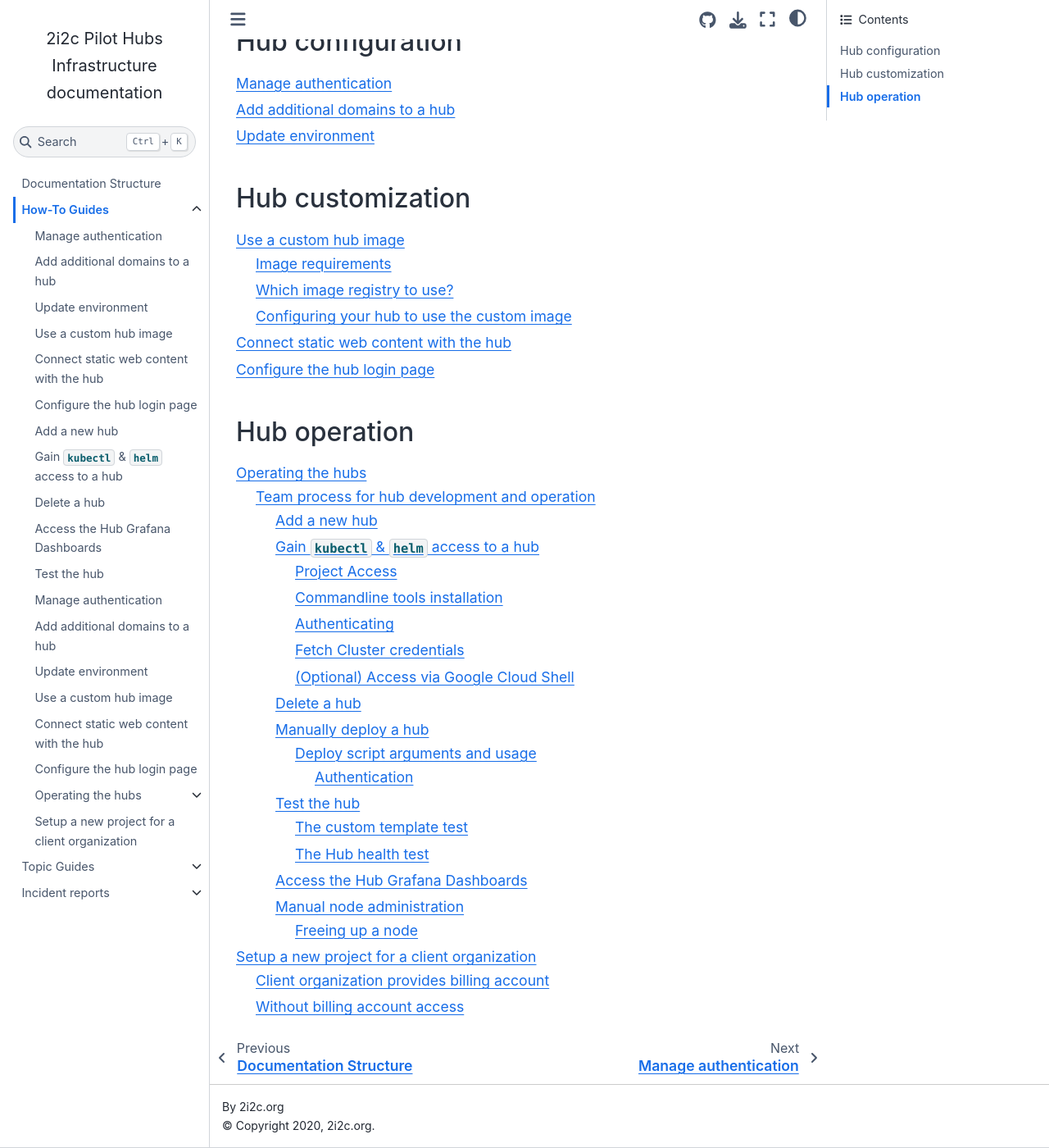
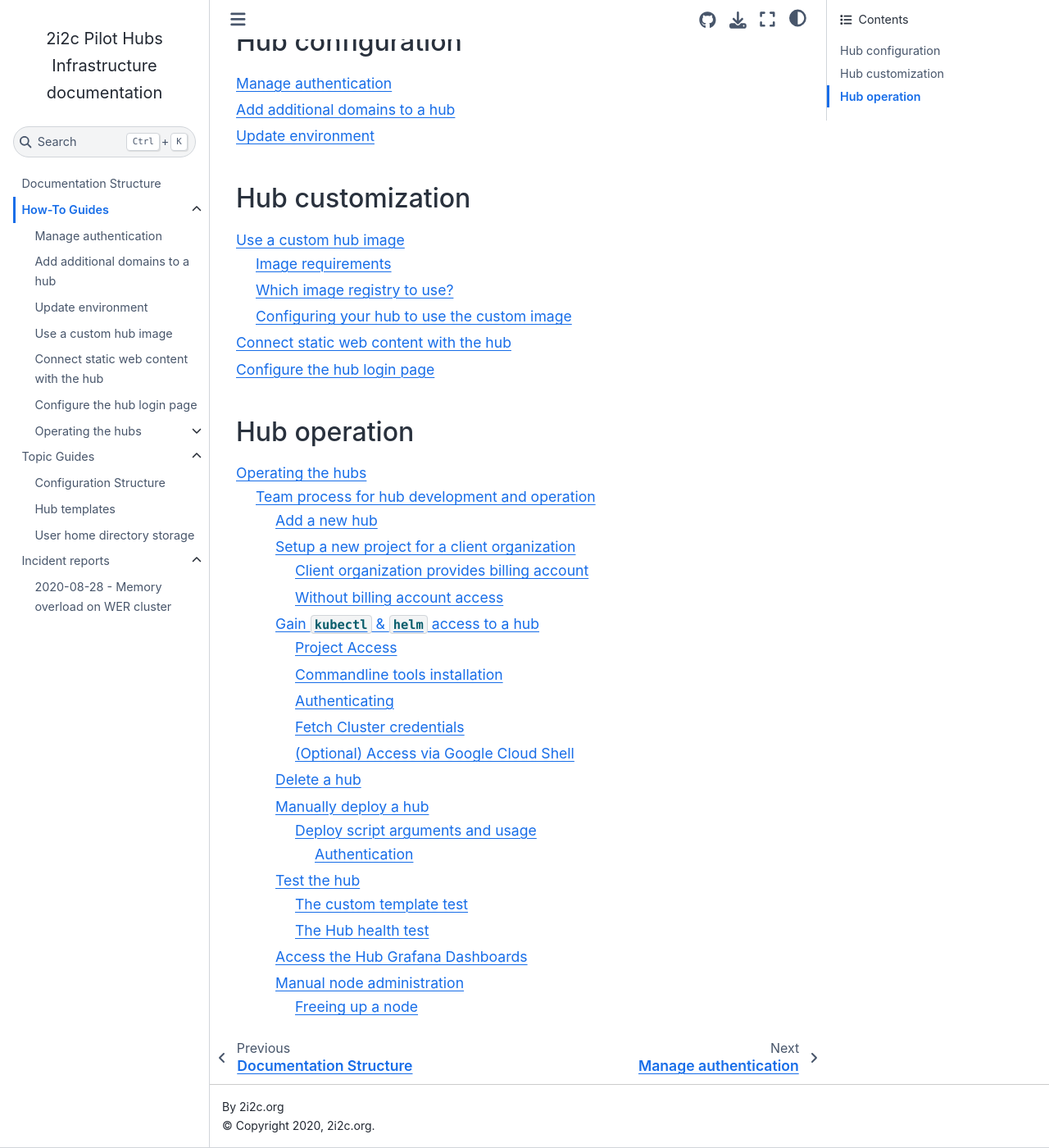
Before and after one commit to 2i2c-org/infrastructure, a Sphinx documentation site: the page built from docs/howto/index.md, in a window 1280 px wide and 1400 px high, scrolled down 172 px. Shown: the whole window at 82% size. Built offline with Sphinx 7.4.7 and the Sphinx Book theme 1.1.4, drawn with Linux system fonts in a browser that asks for light colours.

Commit message:
Cleaning up documentation structure

````diff
--- a/docs/conf.py
+++ b/docs/conf.py
@@ -1,20 +1,3 @@
-# Configuration file for the Sphinx documentation builder.
-#
-# This file only contains a selection of the most common options. For a full
-# list see the documentation:
-# https://www.sphinx-doc.org/en/master/usage/configuration.html
-
-# -- Path setup --------------------------------------------------------------
-
-# If extensions (or modules to document with autodoc) are in another directory,
-# add these directories to sys.path here. If the directory is relative to the
-# documentation root, use os.path.abspath to make it absolute, like shown here.
-#
-# import os
-# import sys
-# sys.path.insert(0, os.path.abspath('.'))
-
-
 # -- Project information -----------------------------------------------------
 
 project = "2i2c Pilot Hubs Infrastructure"
@@ -35,7 +18,7 @@
 
 intersphinx_mapping = {
     "z2jh": ("https://zero-to-jupyterhub.readthedocs.io/en/latest/", None),
-    "tc": ("https://2i2c.org/team-compass/", None),
+    "tc": ("https://team-compass.2i2c.org/en/latest/", None),
 }
 
 # -- MyST configuration ---------------------------------------------------
@@ -72,8 +55,5 @@
     "repository_url": "https://github.com/2i2c-org/pilot-hubs",
     "use_issues_button": True,
     "use_repository_button": True,
+    "show_navbar_depth": 2,
 }
-# Add any paths that contain custom static files (such as style sheets) here,
-# relative to this directory. They are copied after the builtin static files,
-# so a file named "default.css" will overwrite the builtin "default.css".
-# html_static_path = ['_static']
--- a/docs/howto/index.md
+++ b/docs/howto/index.md
@@ -1,21 +1,5 @@
 # How-To Guides
 How-To guides answer the question 'How do I...?' for a lot of topics.
-
-```{toctree}
-:hidden:
-
-configure/auth-management.md
-configure/add-hub-domains.md
-configure/update-env.md
-customize/custom-image.md
-customize/docs-service.md
-customize/configure-login-page.md
-operate/add-hub.md
-operate/cmd-access.md
-operate/delete-hub.md
-operate/grafana.md
-operate/test-hub.md
-```
 
 ## Hub configuration
 ```{toctree}
@@ -34,5 +18,4 @@
 ## Hub operation
 ```{toctree}
 operate/index.md
-operate/setup-new-project.md
 ```
````
Also changed, not shown: docs/howto/operate/index.md (+1 -0 lines).
